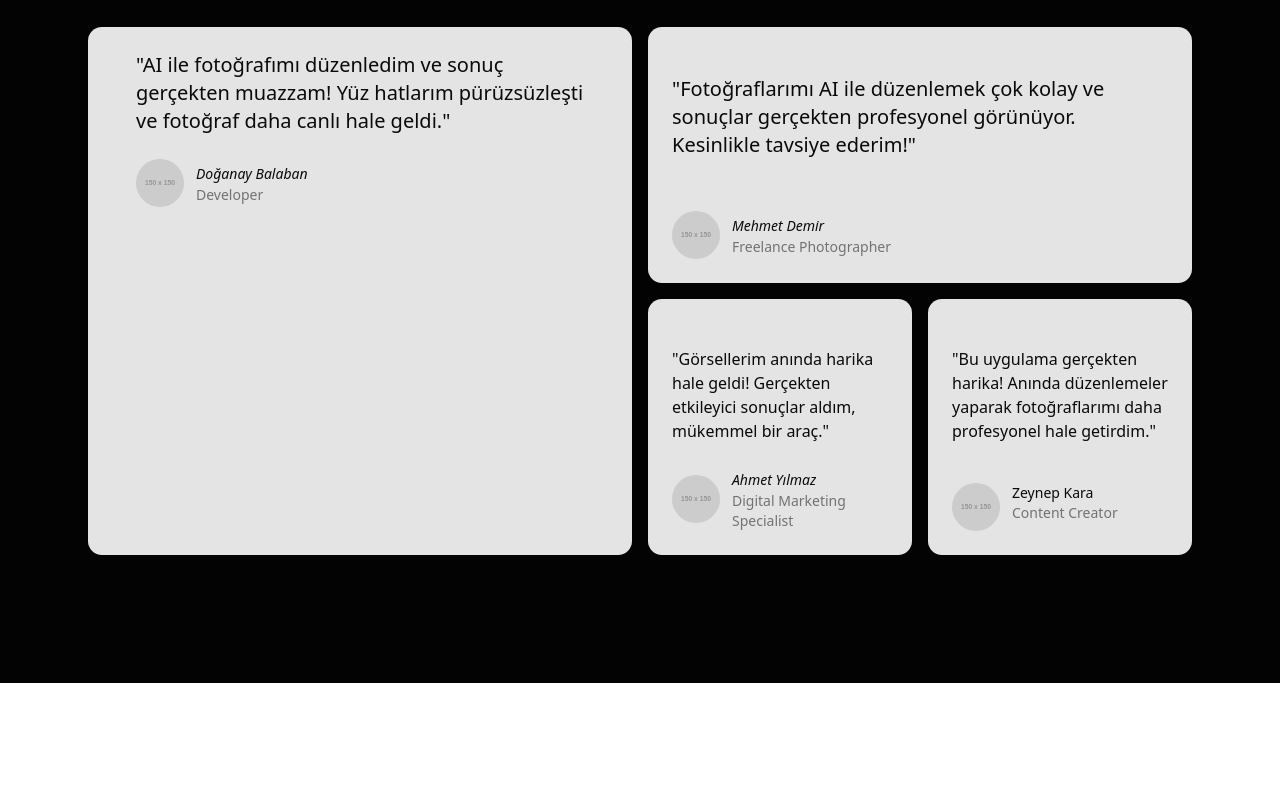
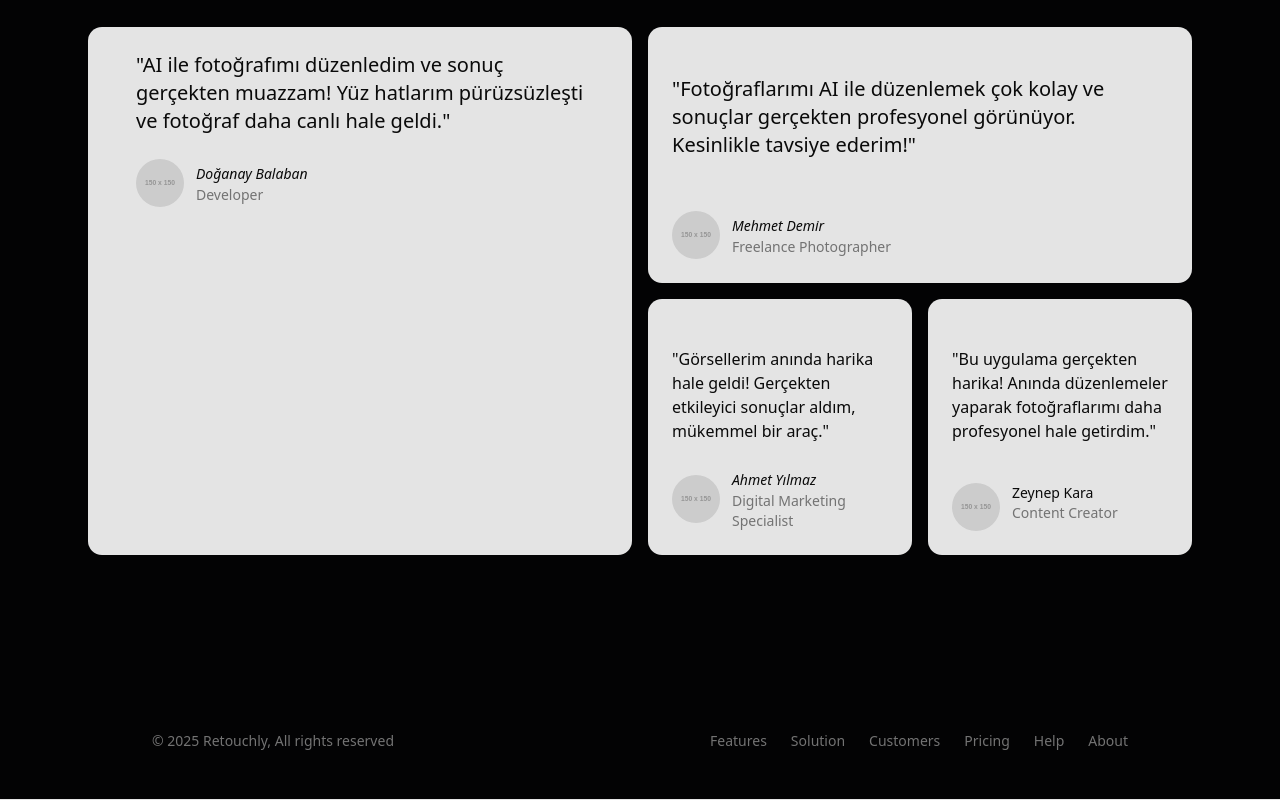
Before and after one commit to DoganayBalaban/Retouchly, a Next.js app: page / in a window 1280 px wide. Shown: the part 1778-2578 px from the top of the page. Before the commit the page ends 2461 px from the top, so only its background shows below. Built offline with nearby package versions, Linux system fonts and the light colour scheme; no server answers.

Commit message:
feat: footer eklendi.

```diff
--- a/src/app/layout.tsx
+++ b/src/app/layout.tsx
@@ -9,6 +9,7 @@ import {
   UserButton,
 } from "@clerk/nextjs";
 import Navbar from "@/components/Navbar";
+import Footer from "@/components/Footer";
 
 export const metadata: Metadata = {
   title: "Retouchly",
@@ -26,6 +27,7 @@ export default function RootLayout({
         <body>
           <Navbar />
           {children}
+          <Footer />
         </body>
       </html>
     </ClerkProvider>
--- /dev/null
+++ b/src/components/Footer.tsx
@@ -0,0 +1,55 @@
+import React from "react";
+import Link from "next/link";
+const links = [
+  {
+    title: "Features",
+    href: "#",
+  },
+  {
+    title: "Solution",
+    href: "#",
+  },
+  {
+    title: "Customers",
+    href: "#",
+  },
+  {
+    title: "Pricing",
+    href: "#",
+  },
+  {
+    title: "Help",
+    href: "#",
+  },
+  {
+    title: "About",
+    href: "#",
+  },
+];
+
+const Footer = () => {
+  return (
+    <footer className="border-b py-12 bg-[#030304]">
+      <div className="mx-auto max-w-5xl px-6">
+        <div className="flex flex-wrap justify-between gap-6">
+          <span className="text-muted-foreground order-last block text-center text-sm md:order-first">
+            © {new Date().getFullYear()} Retouchly, All rights reserved
+          </span>
+          <div className="order-first flex flex-wrap justify-center gap-6 text-sm md:order-last">
+            {links.map((link, index) => (
+              <Link
+                key={index}
+                href={link.href}
+                className="text-muted-foreground hover:text-primary block duration-150"
+              >
+                <span>{link.title}</span>
+              </Link>
+            ))}
+          </div>
+        </div>
+      </div>
+    </footer>
+  );
+};
+
+export default Footer;
```
